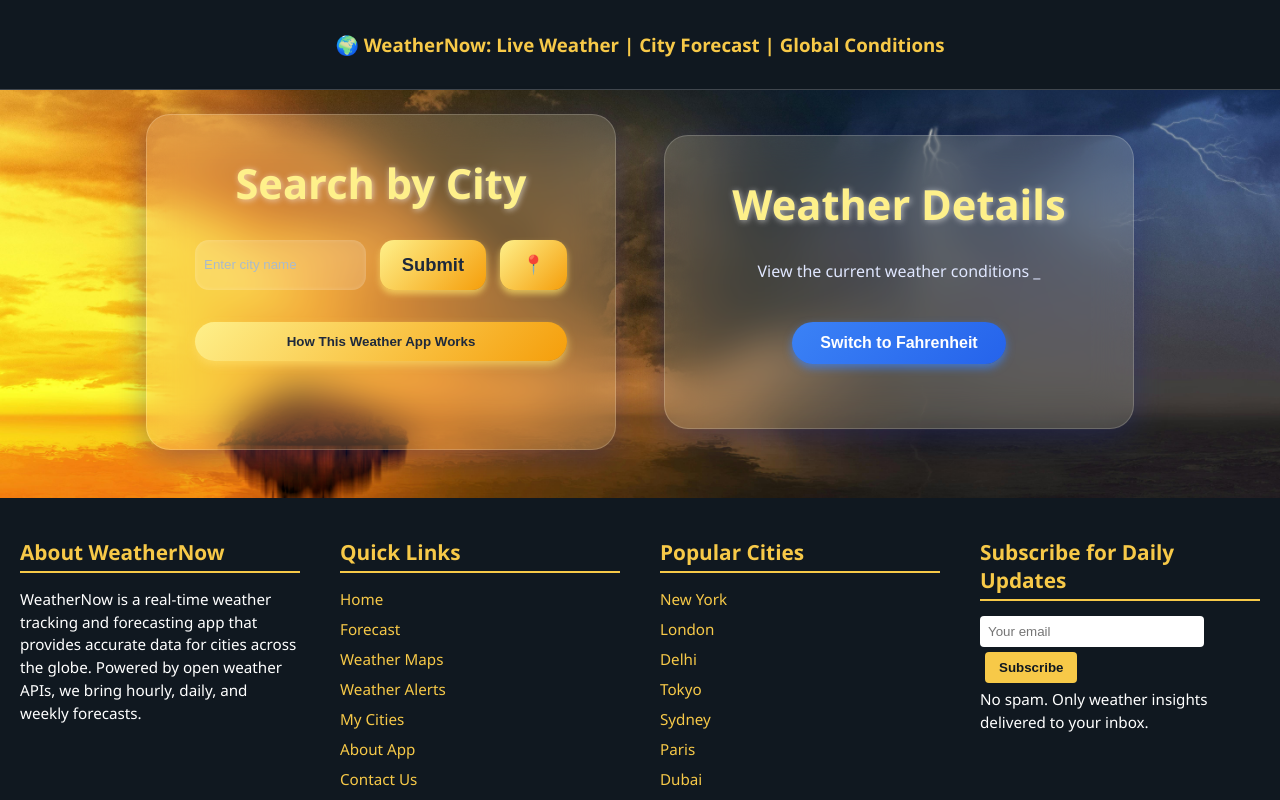
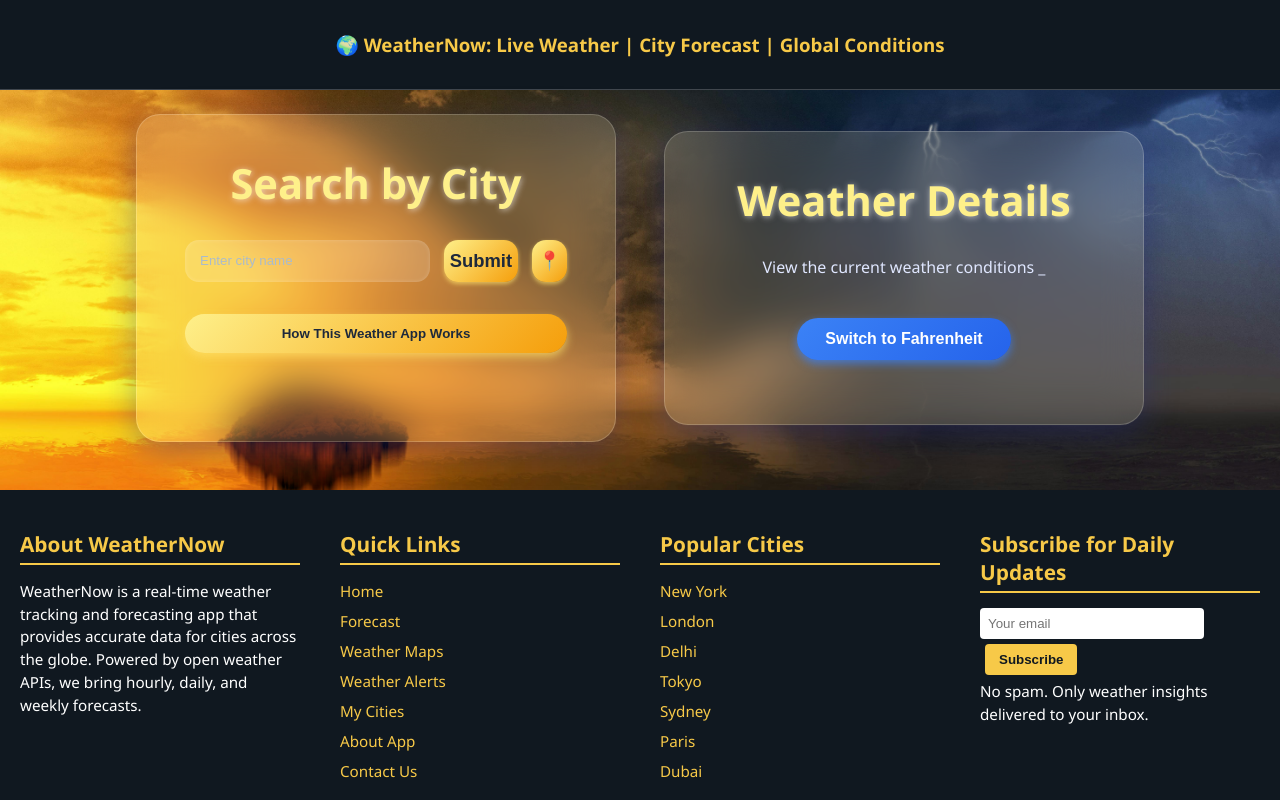
Before and after one commit to Siva6918/Weather-Apk, a React (Create React App) app: page / in a window 1280 px wide. Shown: the top 800 px of the page. Built offline with nearby package versions, Linux system fonts and the light colour scheme.

Commit message:
Updated weather card layout and styling

```diff
--- a/src/App.css
+++ b/src/App.css
@@ -22,6 +22,7 @@ body {
 /* Main container */
 .Main {
   display: flex;
+  flex-direction: column;
   justify-content: center;
   align-items: center;
   width: 100%;
@@ -40,7 +41,7 @@ body {
   border-radius: 24px;
   padding: 2.5rem 3rem;
   width: 100%;
-  max-width: 470px;
+  max-width: 400px;
   min-height: 4rem;
   box-shadow: 0 8px 32px 0 rgba(31, 38, 135, 0.37);
   text-align: center;
@@ -70,7 +71,7 @@ body {
 
 /* Inputs */
 .input-group input {
-  padding: 8px 9px;
+  padding: 10px 15px;
   font-size: 0-9rem;
   border: none;
   border-radius: 14px;
@@ -97,7 +98,7 @@ body {
 /* Buttons */
 .input-group button,
 .geolocation-button {
-  padding: 14px 0;
+  padding: 12px 0;
   font-size: 1.15rem;
   font-weight: 700;
   border: none;
@@ -105,7 +106,7 @@ body {
   cursor: pointer;
   background: linear-gradient(135deg, #fef08a, #f59e0b);
   color: #1e293b;
-  box-shadow: 0 4px 6px rgba(254, 224, 102, 0.7);
+  box-shadow: 0 2px 4px rgba(254, 224, 102, 0.7);
   transition: background 0.4s ease, transform 0.15s ease;
   user-select: none;
 }
@@ -114,13 +115,13 @@ body {
 .geolocation-button:hover {
   background: linear-gradient(135deg, #f59e0b, #b45309);
   transform: translateY(-3px);
-  box-shadow: 0 4px 6px rgba(180, 83, 9, 0.9);
+  box-shadow: 0 2px 4px rgba(180, 83, 9, 0.9);
 }
 
 .input-group button:active,
 .geolocation-button:active {
   transform: translateY(0);
-  box-shadow: 0 3px 6px rgba(180, 83, 9, 0.6);
+  box-shadow: 0 2px 4px rgba(180, 83, 9, 0.6);
 }
 
 /* Toggle button for units */
@@ -202,18 +203,28 @@ body {
 }
 
 /* Responsive styles */
-@media (min-width: 600px) {
-  .input-group {
+@media (min-width:850px) {
+ .input-group{
+   flex-direction: row;
+ }
+
+}
+@media (min-width: 700px) {
+
+  .Main{
     flex-direction: row;
   }
 
   .input-group input {
     flex: 1;
   }
+  .app{
+    max-width: 480px;
+  }
 
-  .input-group button,
+.input-group button,
   .geolocation-button {
     width: auto;
-    padding: 14px 22px;
+    padding: 10px 6px;
   }
 }
```
